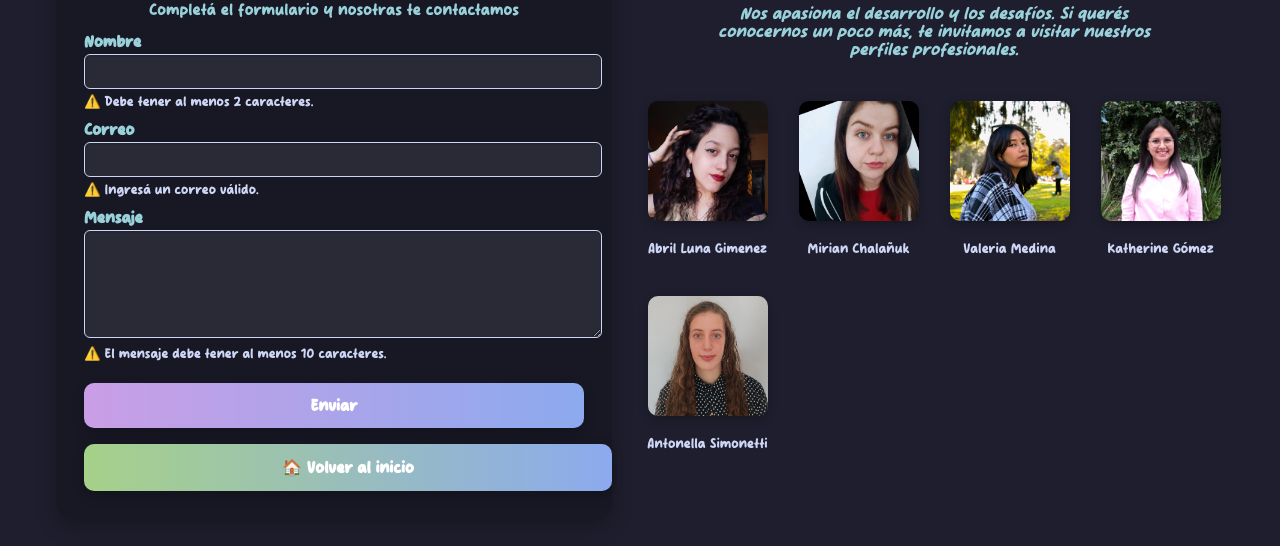
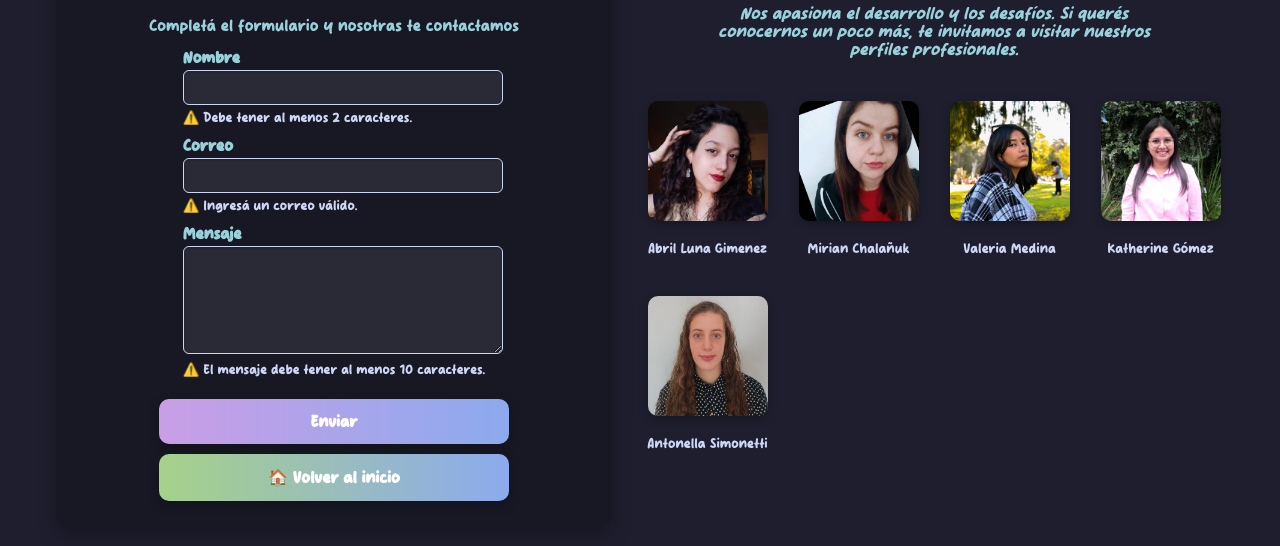
Before and after one commit to algimenez278/examen-web-estatica, an Astro site: page /Success in a window 1280 px wide. Shown: the part 162-708 px from the top of the page. Built offline with nearby package versions, Linux system fonts and the light colour scheme; Astro itself is replaced by a stand-in of ours.

Commit message:
update style memory

```diff
--- a/src/pages/Success.astro
+++ b/src/pages/Success.astro
@@ -28,9 +28,9 @@ import MainLayout from "../layouts/MainLayout.astro"
             <label class="contact__label" for="message">Mensaje</label>
             <textarea class="contact__textarea" id="message" name="message" required></textarea>
           </div>
-          <button id="submitBtn"  class="contact__button" type="submit">Enviar</button>
         </form>
-        <a href="/" class="contact__button contact__button--top">🏠 Volver al inicio</a>
+        <button id="submitBtn"  class="contact__button" type="submit">Enviar</button>
+        <button href="/" class="contact__button contact__button--top">🏠 Volver al inicio</button>
       </section>
 
       <!-- Perfiles de LinkedIn -->
@@ -131,6 +131,9 @@ section.contact {
   width: 100%;
   box-shadow: 0 8px 20px rgba(0, 0, 0, 0.25);
   transition: transform 0.3s ease;
+  display: flex;
+  flex-direction: column;
+  align-items: center;
 }
 
 section.contact:hover {
@@ -199,11 +202,12 @@ section.contact:hover {
   border-radius: 10px;
   cursor: pointer;
   font-size: 0.95rem;
-  width: 100%;
+  width: 70%;
   font-weight: 600;
   transition: all 0.3s ease;
   box-shadow: 0 4px 12px rgba(0, 0, 0, 0.25);
   font-family: "Sugar Fruit", sans-serif;
+
 }
 
 .contact__button:hover {
@@ -211,18 +215,20 @@ section.contact:hover {
 }
 
 .contact__button--top {
-  display: inline-block;
-  text-align: center;
-  text-decoration: none;
-  margin-top: 1rem;
+  margin-top: 10px;
   background: linear-gradient(to right, var(--green), var(--blue));
-  font-size: 0.9rem;
-  padding: 10px 18px;
+  color: white;
+  border: none;
+  padding: 12px;
   border-radius: 10px;
-  color: white;
-  font-weight: bold;
+  cursor: pointer;
+  font-size: 0.95rem;
+  width: 70%;
+  font-weight: 600;
+  transition: all 0.3s ease;
   box-shadow: 0 4px 12px rgba(0, 0, 0, 0.25);
-  transition: all 0.3s ease;
+  font-family: "Sugar Fruit", sans-serif;
+
 }
 
 .contact__button--top:hover {
```
Also changed, not shown: src/pages/rooms/memory/style/styles.css (+7 -7 lines).
